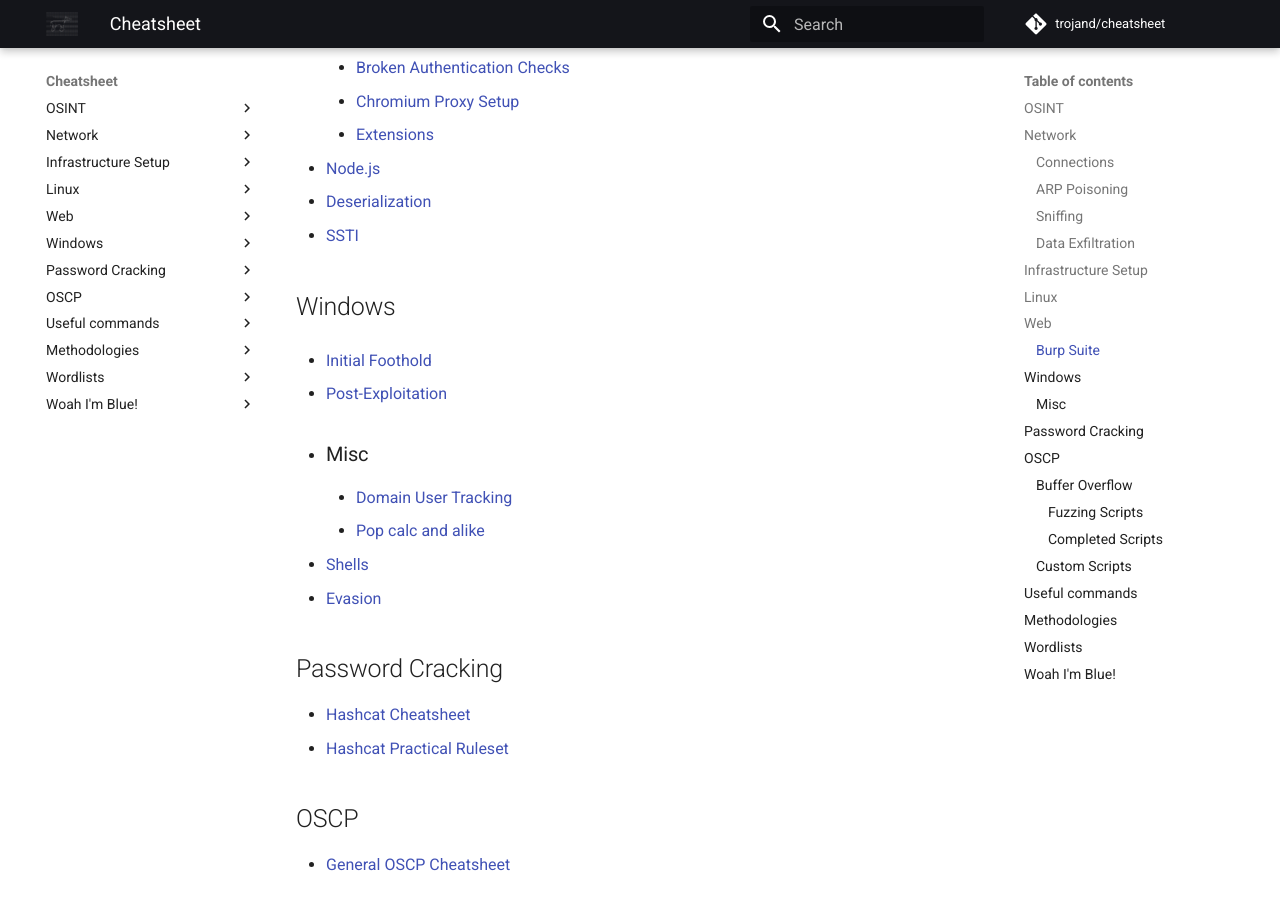
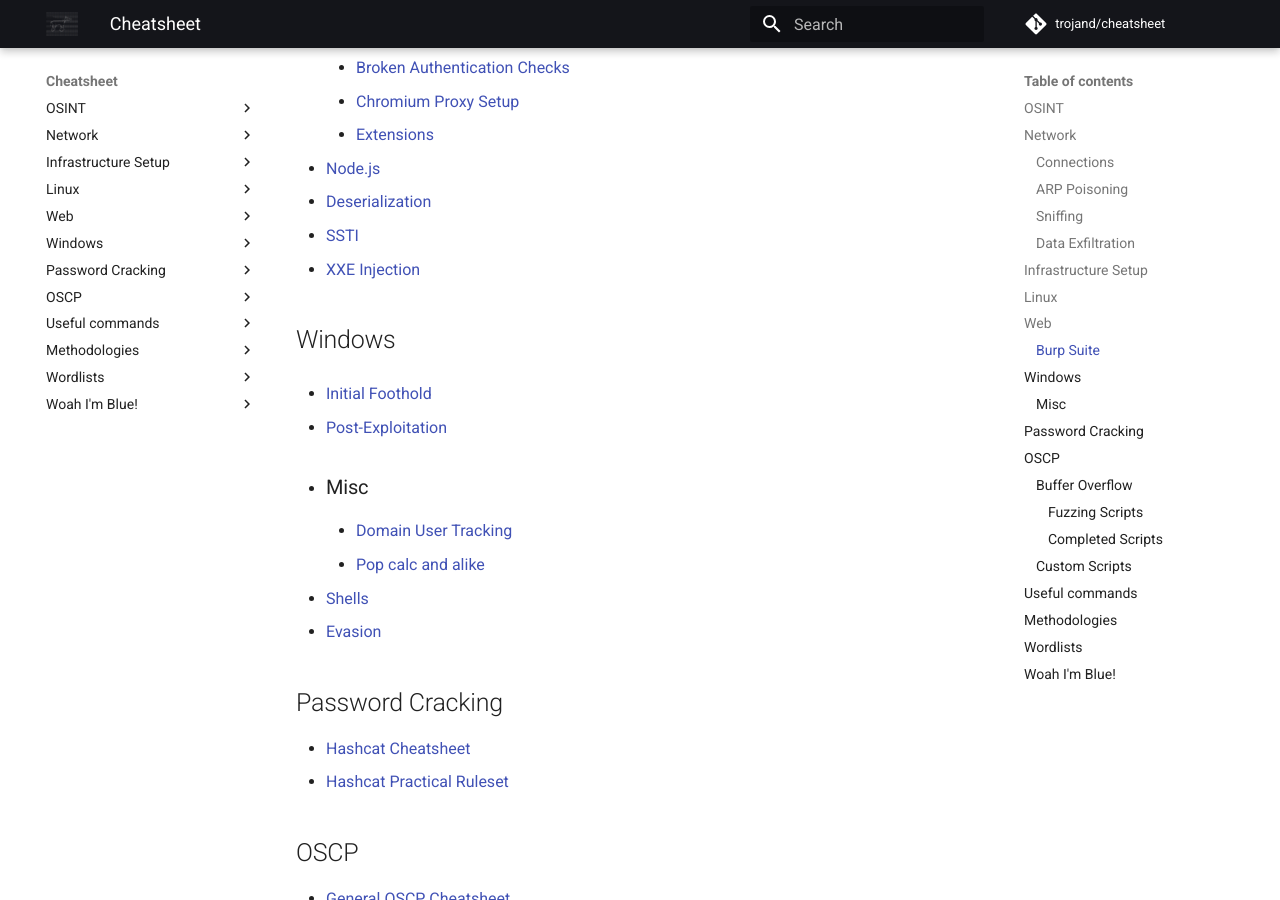
Before and after one commit to trojand/cheatsheet, an MkDocs documentation site: the page built from docs/index.md, in a window 1280 px wide and 900 px high, scrolled down 1739 px. Built offline with MkDocs 1.6.1 and Material for MkDocs 9.7.7, drawn with Linux system fonts in a browser that asks for light colours; comment, search, counter and statistics services are not loaded.

Commit message:
Update index.md

```diff
--- a/docs/index.md
+++ b/docs/index.md
@@ -50,6 +50,7 @@
 * [Node.js](Web/Node.js.md)
 * [Deserialization](Web/Deserialization.md)
 * [SSTI](Web/SSTI.md)
+* [XXE Injection](Web/XXE_Injection.md)
 
 
 ## Windows
```
